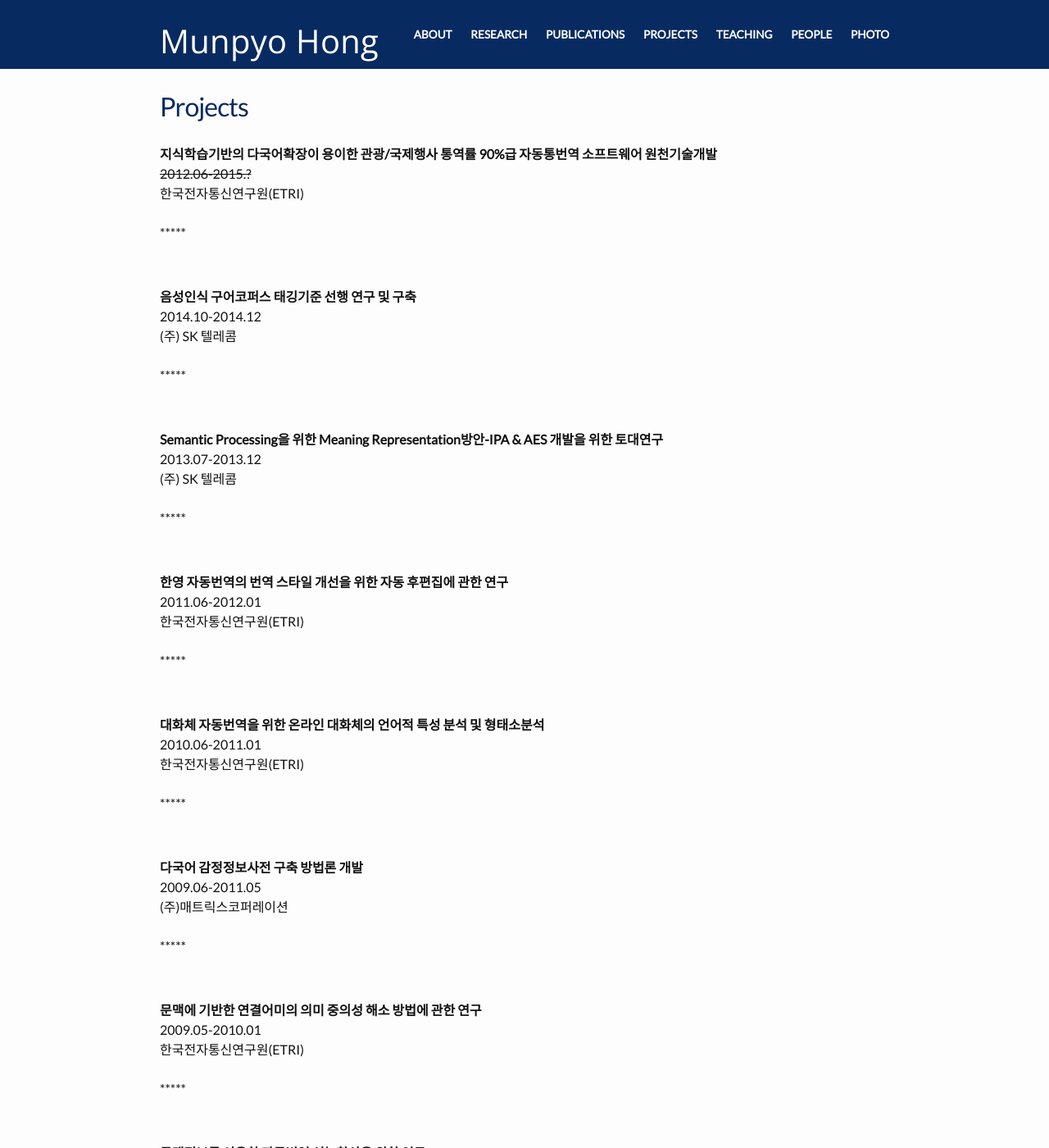
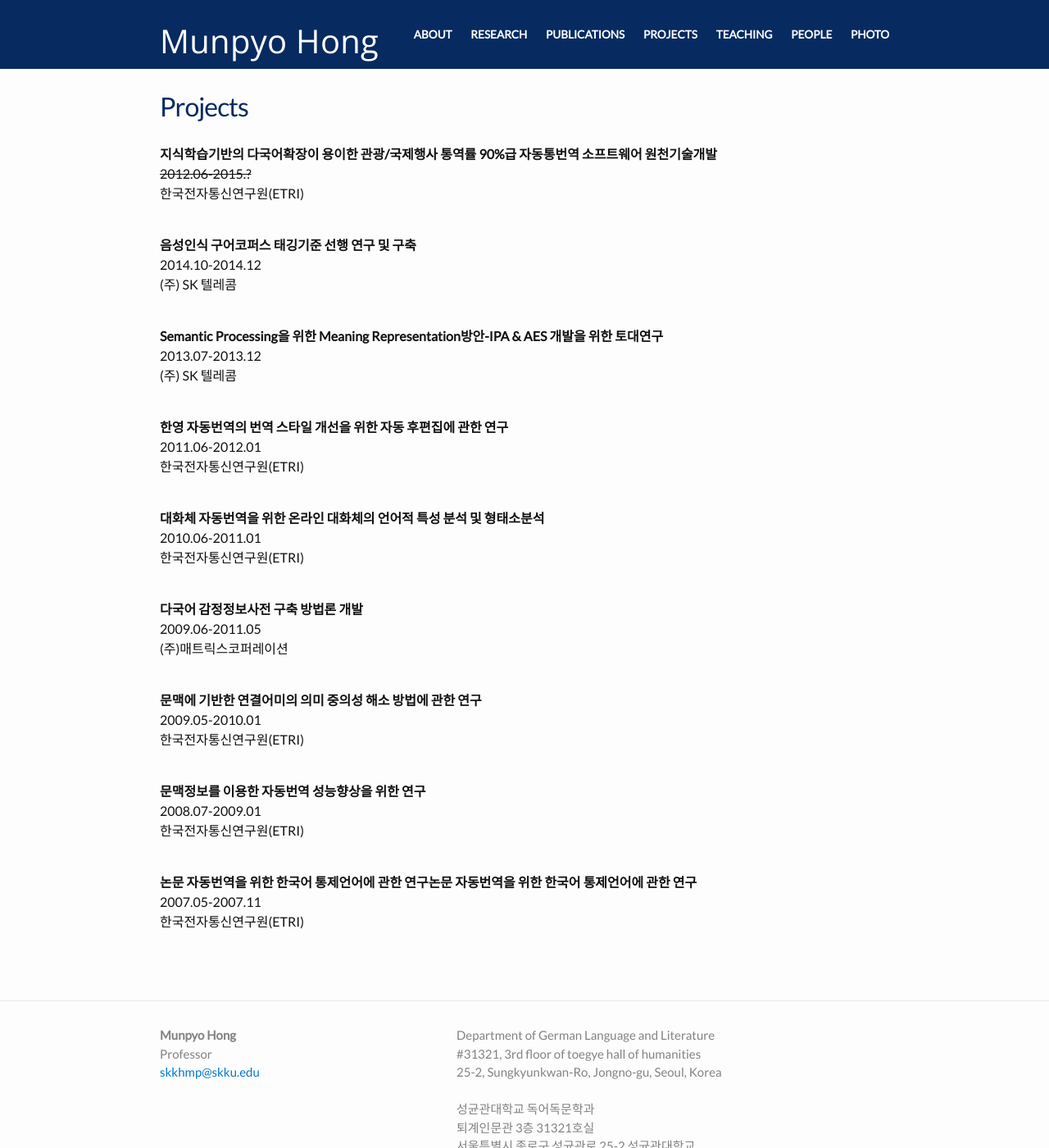
Before and after one commit to skkhmp/skkhmp.github.io, a Jekyll site: the page built from projects.md, in a window 1280 px wide and 1400 px high. Shown: the whole window at 82% size. Built offline with Jekyll 4.4.1, drawn with Linux system fonts in a browser that asks for light colours; some web fonts are replaced.

Commit message:
Update projects.md

```diff
--- a/projects.md
+++ b/projects.md
@@ -7,70 +7,43 @@ permalink: /projects/
 ~~2012.06-2015.?~~<br/>
 한국전자통신연구원(ETRI)<br/>
 <br/>
-*****
-
-<br/>
 
 **음성인식 구어코퍼스 태깅기준 선행 연구 및 구축**<br/>
 2014.10-2014.12<br/>
 (주) SK 텔레콤<br/>
-<br/>
-*****
-
 <br/>
 
 **Semantic Processing을 위한 Meaning Representation방안-IPA & AES 개발을 위한 토대연구**<br/>
 2013.07-2013.12<br/>
 (주) SK 텔레콤<br/>
 <br/>
-*****
-
-<br/>
 
 **한영 자동번역의 번역 스타일 개선을 위한 자동 후편집에 관한 연구**<br/>
 2011.06-2012.01<br/>
 한국전자통신연구원(ETRI)<br/>
-<br/>
-*****
-
 <br/>
 
 **대화체 자동번역을 위한 온라인 대화체의 언어적 특성 분석 및 형태소분석**<br/>
 2010.06-2011.01<br/>
 한국전자통신연구원(ETRI)<br/>
 <br/>
-*****
-
-<br/>
 
 **다국어 감정정보사전 구축 방법론 개발**<br/>
 2009.06-2011.05<br/>
 (주)매트릭스코퍼레이션<br/>
-<br/>
-*****
-
 <br/>
 
 **문맥에 기반한 연결어미의 의미 중의성 해소 방법에 관한 연구**<br/>
 2009.05-2010.01	<br/>
 한국전자통신연구원(ETRI)<br/>
 <br/>
-*****
-
-<br/>
 
 **문맥정보를 이용한 자동번역 성능향상을 위한 연구**<br/>
 2008.07-2009.01	<br/>
 한국전자통신연구원(ETRI)<br/>
-<br/>
-*****
-
 <br/>
 
 **논문 자동번역을 위한 한국어 통제언어에 관한 연구논문 자동번역을 위한 한국어 통제언어에 관한 연구**
 2007.05-2007.11	<br/>
 한국전자통신연구원(ETRI)<br/>
 <br/>
-*****
-
-<br/>
```
